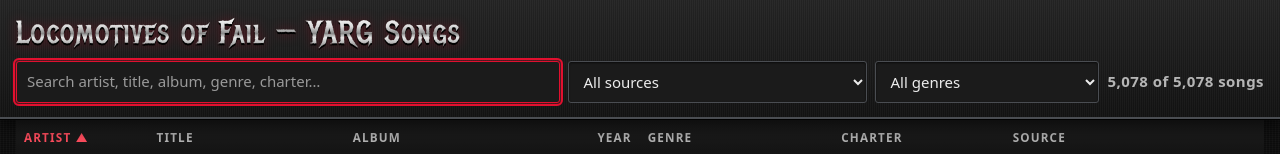
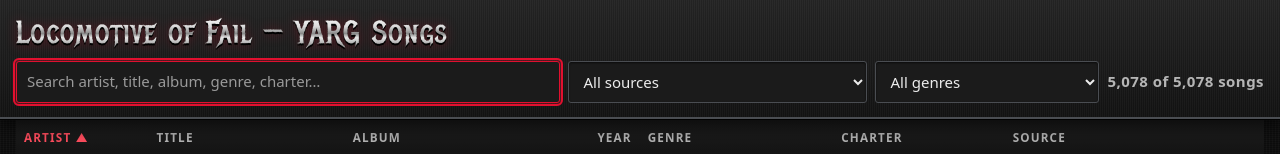
Before and after one commit to jstnlef/yarg-songs, a plain HTML site: page index.html in a window 1280 px wide. Shown: the top 154 px of the page. Drawn offline with Linux system fonts and the light colour scheme.

Commit message:
Update index.html

```diff
--- a/index.html
+++ b/index.html
@@ -45,7 +45,7 @@
 .sortm{display:inline-block}}
 @media(min-width:701px){.sortm{display:none}}
 </style></head><body>
-<header><h1>Locomotives of Fail — <span>YARG</span> Songs</h1><div class="ctl">
+<header><h1>Locomotive of Fail — <span>YARG</span> Songs</h1><div class="ctl">
 <input id="q" type="search" placeholder="Search artist, title, album, genre, charter…" autofocus>
 <select id="fs"><option value="">All sources</option></select><select id="fg"><option value="">All genres</option></select>
 <select id="sm" class="sortm"></select><span id="count">Loading…</span></div></header>
```
